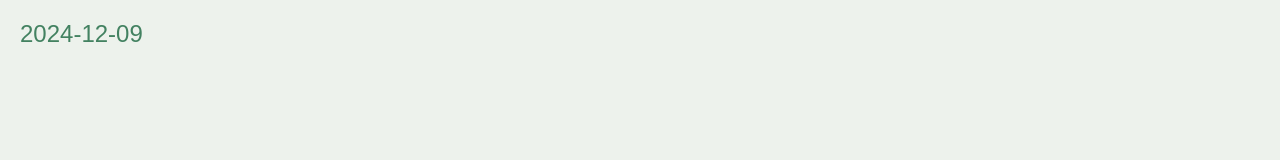
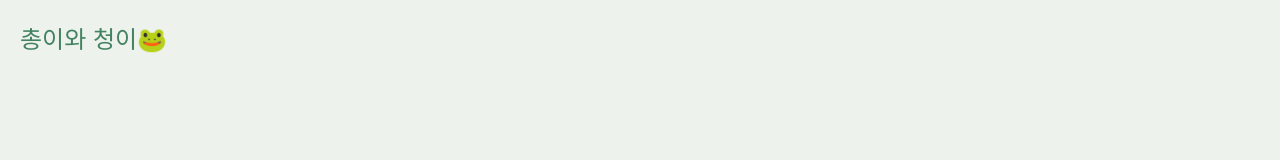
Before and after one commit to gun5299/gun5299.github.io, a plain HTML site: page index.html in a window 1280 px wide. Shown: the top 160 px of the page. Drawn offline with Linux system fonts and the light colour scheme.

Commit message:
Update index.html

```diff
--- a/index.html
+++ b/index.html
@@ -56,7 +56,7 @@
         const goalDate = "2024-12-09";
 
         // 날짜 표시 업데이트
-        document.getElementById("date-display").textContent = goalDate;
+        //document.getElementById("date-display").textContent = goalDate;
 
         // D-Day 계산 함수
         function calculateDday() {
```
